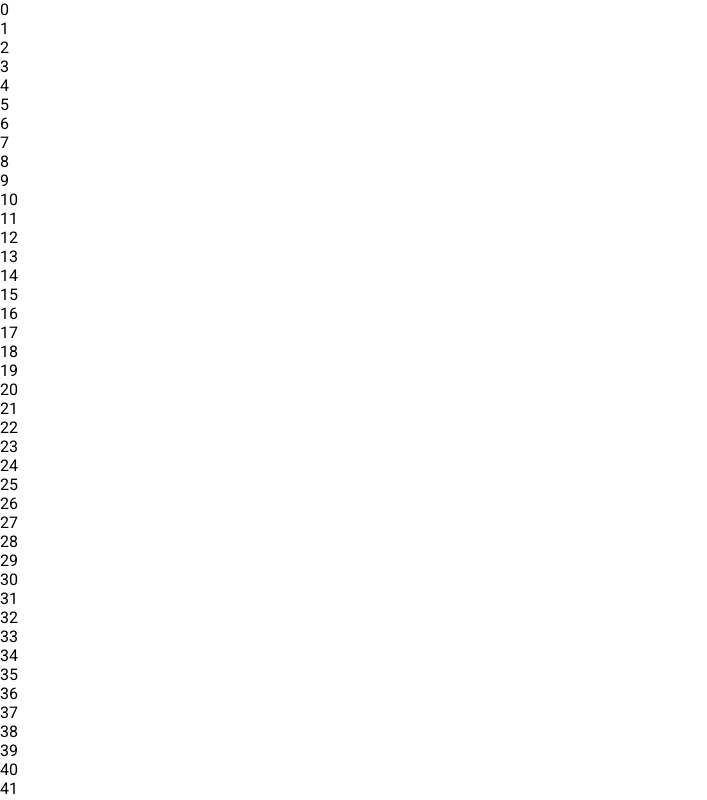
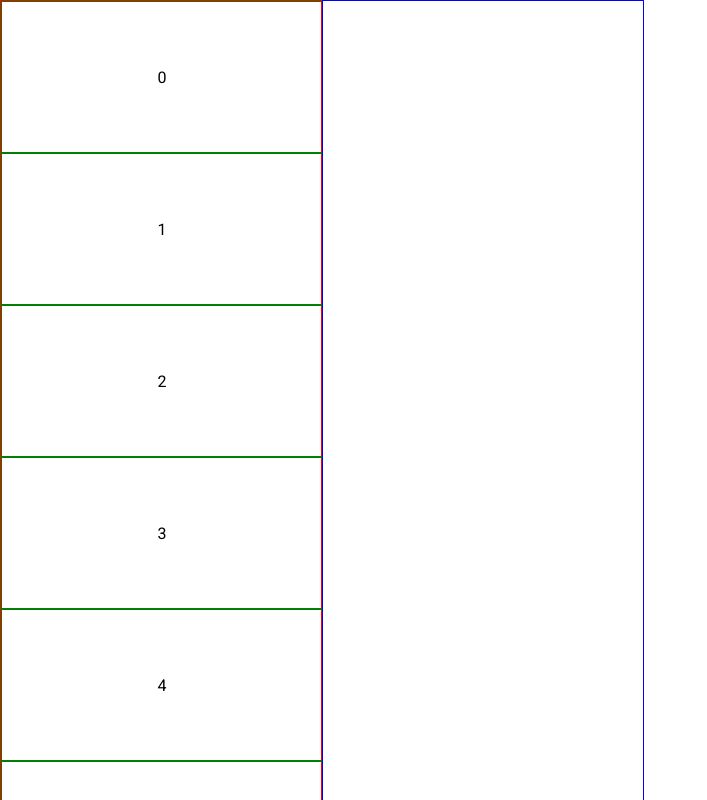
Before and after one commit to AndrewJBateman/angular-dragdrop-module, an Angular app: page / in a window 1280 px wide. Shown: the top 800 px of the page, without its empty margins (0-707 px from the left). Built offline with nearby package versions, Linux system fonts and the light colour scheme.

Commit message:
drag drop between lists added

```diff
--- a/src/app/app.component.html
+++ b/src/app/app.component.html
@@ -1 +1,28 @@
-<div *ngFor="let number of numbers">{{ number }}</div>
+<style>
+  .item {
+    height: 150px;
+    width: 100%;
+    border: 1px solid green;
+    display: inline-flex;
+    justify-content: center;
+    align-items: center;
+  }
+</style>
+<div style="display: flex;">
+  <div cdkDropList
+    [cdkDropListData]="numbers"
+    (cdkDropListDropped)="drop($event)"
+    [cdkDropListConnectedTo]="otherList"
+    #firstList="cdkDropList"
+    style="width: 25%; border: solid red 1px;">
+    <div cdkDrag *ngFor="let number of numbers" class = "item">{{ number }}</div>
+  </div>
+  <div cdkDropList
+    [cdkDropListData]="otherNumbers"
+    (cdkDropListDropped)="drop($event)"
+    [cdkDropListConnectedTo]="firstList"
+    #otherList="cdkDropList"
+    style="width: 25%; border: solid blue 1px;">
+    <div cdkDrag *ngFor="let number of otherNumbers" class = "item">{{ number }}</div>
+  </div>
+</div>
--- a/src/app/app.component.ts
+++ b/src/app/app.component.ts
@@ -1,5 +1,5 @@
 import { Component } from '@angular/core';
-import { NumberSymbol } from '@angular/common';
+import { moveItemInArray, CdkDragDrop, transferArrayItem } from '@angular/cdk/drag-drop';
 
 @Component({
   selector: 'app-root',
@@ -9,11 +9,19 @@ import { NumberSymbol } from '@angular/common';
 export class AppComponent {
   title = 'angular-dragdrop-module';
   numbers: number[] = [];
+  otherNumbers: number[] = [];
 
   constructor() {
-    for(let i=0; i<10000; i++) {
+    for (let i=0; i<10; i++) {
       this.numbers.push(i);
-
     }
   }
+  drop(event: CdkDragDrop<number[]>) {
+    if (event.previousContainer !== event.container) {
+      transferArrayItem(event.previousContainer.data, event.container.data, event.previousIndex, event.currentIndex)
+    } else {
+      moveItemInArray(this.numbers, event.previousIndex, event.currentIndex)
+    }
+
+  }
 }
```
